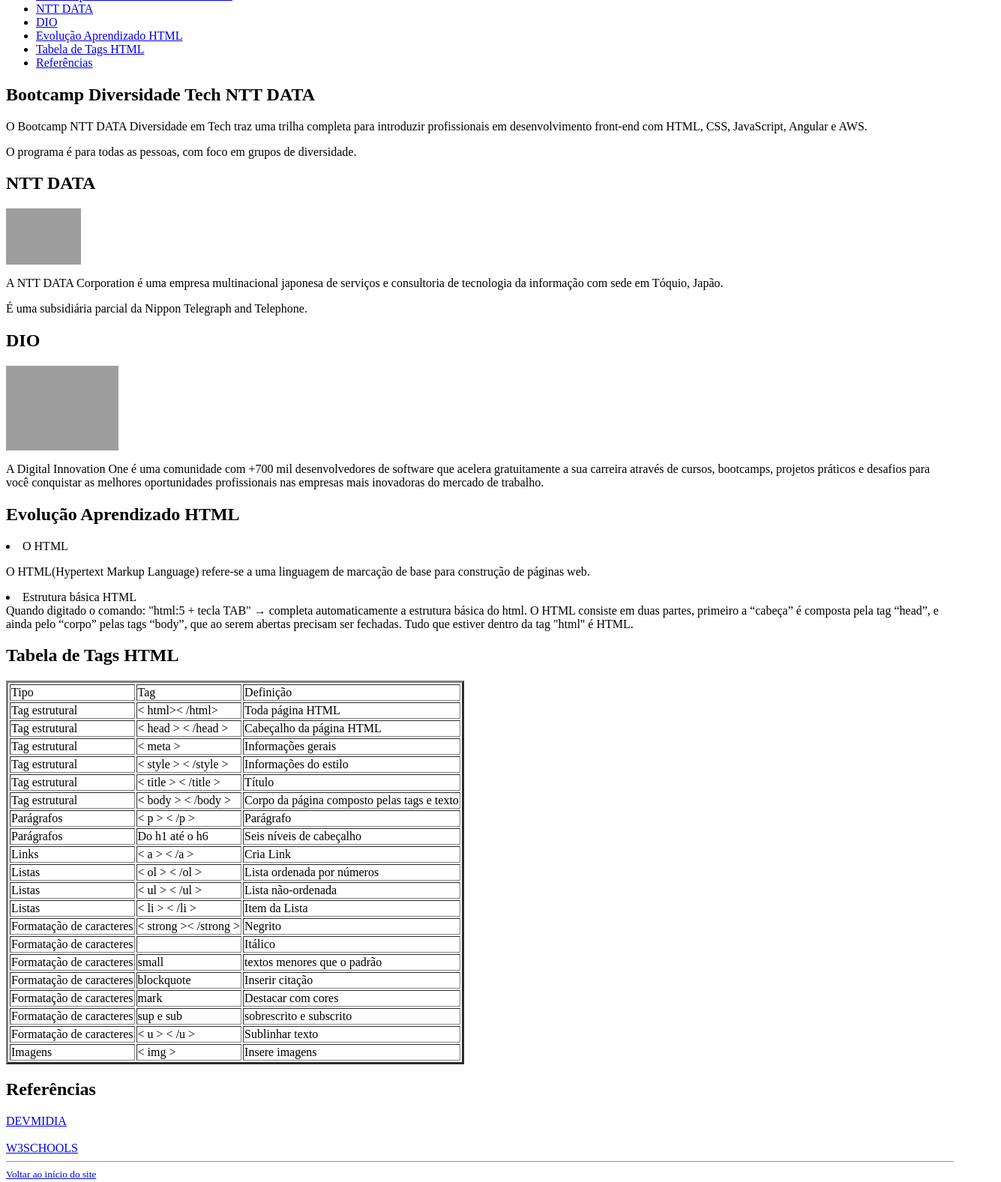
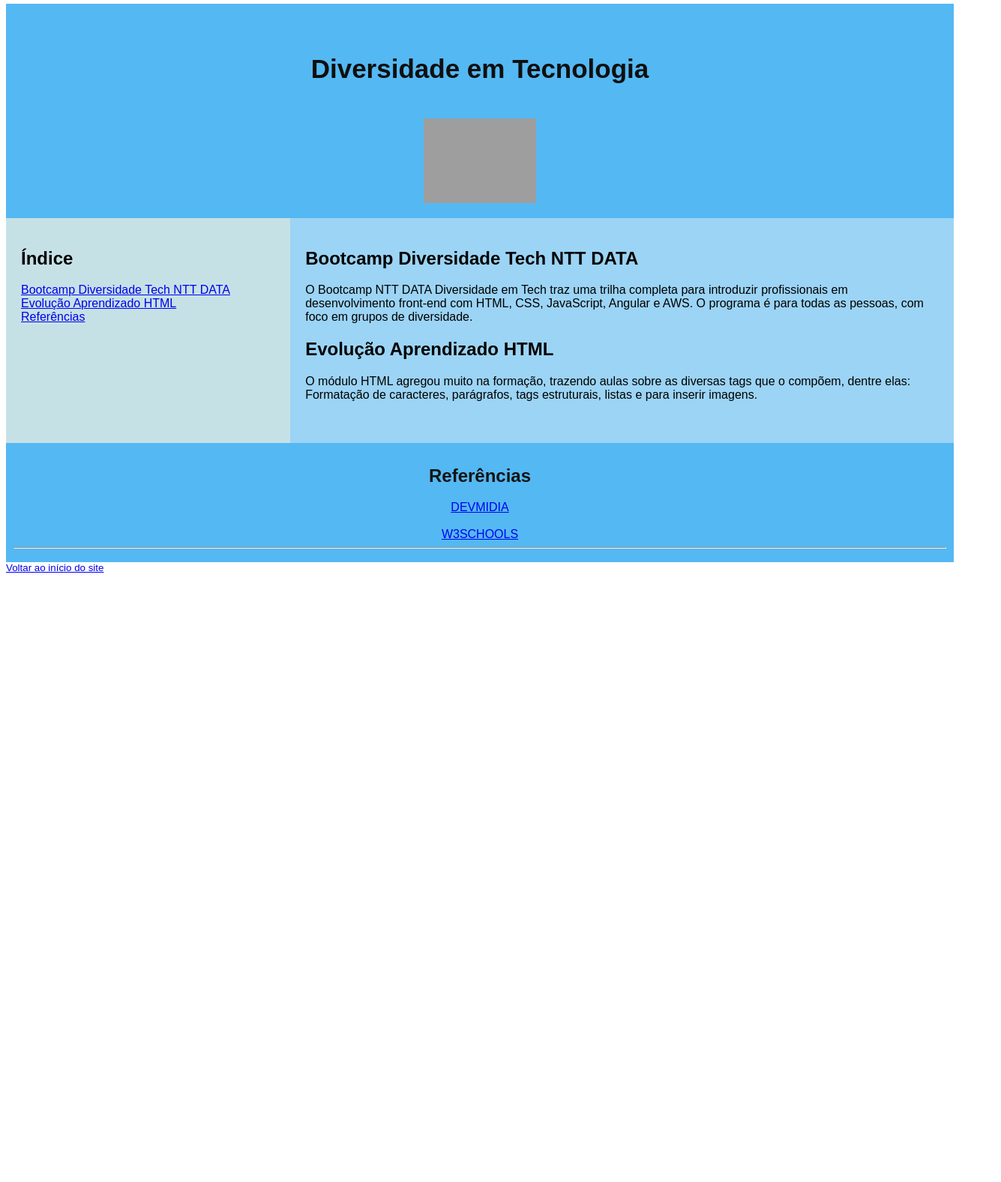
Before and after one commit to rosenirmaria13/Pagina-Web, a plain HTML site: page index.html in a window 1280 px wide. Shown: the part 271-1848 px from the top of the page at 75% size, 1335 px wide, since content can reach past the window. After the commit the page ends 1044 px from the top, so only its background shows below. Drawn offline with Linux system fonts and the light colour scheme; grey boxes are pictures that could not be loaded.

Commit message:
Second commit

```diff
--- a/index.html
+++ b/index.html
@@ -1,150 +1,88 @@
 <html>
 <head>
     <title>Página Principal</title>
+    <meta charset="utf-8">
+<meta name="viewport" content="width=device-width, initial-scale=1">
+<style>
+* {
+  box-sizing: border-box;
+}
+
+body {
+  font-family: Arial, Helvetica, sans-serif;
+}
+header {
+  background-color: rgba(56, 173, 241, 0.856);
+  padding: 20px;
+  text-align: center;
+  font-size: 35px;
+  color: rgb(15, 15, 15);
+}
+
+nav {
+  float: left;
+  width: 30%;
+  height: 300px;
+  background: rgb(198, 225, 230);
+  padding: 20px;
+}
+nav ul {
+  list-style-type: none;
+  padding: 0;
+}
+
+article {
+  float: left;
+  padding: 20px;
+  width: 70%;
+  background-color:rgb(156, 212, 245);
+  height: 300px;
+}
+section::after {
+  content: "";
+  display: table;
+  clear: both;
+}
+footer {
+  background-color:rgba(56, 173, 241, 0.856);
+  padding: 10px;
+  text-align: center;
+  color: rgb(20, 20, 20);
+}
+
+@media (max-width: 600px) {
+  nav, article {
+    width: 100%;
+    height: auto;
+  }
+}
+</style>
 </head>
-<body>
-    <h1 id="inicio">Bootcamp Diversidade Tech NTT DATA</h1>
+    <img width="1327" height="250" src='https://cdn.pixabay.com/photo/2020/07/31/08/49/diversity-5452363__340.jpg'/>
     <hr/>
-    <img width='150' src='https://hermes.digitalinnovation.one/tracks/cf84a1fb-27d1-48c0-847b-e4632ee16519.png'/>
+    <header>
+        <h4 id="inicio">Diversidade em Tecnologia</h4>
+        <img width='150' src='https://hermes.digitalinnovation.one/tracks/cf84a1fb-27d1-48c0-847b-e4632ee16519.png'/>
+    </header>
+
+    <section>
+        <nav>
     <h2>Índice</h2>
     <ul>
         <li><a href="#bootcamp">Bootcamp Diversidade Tech NTT DATA</a></li>
-        <li><a href="#NTT">NTT DATA</a></li>
-        <li><a href="#DIO">DIO</a></li>
         <li><a href="#evolucao">Evolução Aprendizado HTML</a></li>
-        <li><a href="#tabela">Tabela de Tags HTML</a></li>
         <li><a href="#referencias">Referências</a></li>
     </ul>
+    </nav>
+    <body>
+        <article>
     <h2 id="bootcamp">Bootcamp Diversidade Tech NTT DATA</h2>
-    <p>O Bootcamp NTT DATA Diversidade em Tech traz uma trilha completa para introduzir profissionais em desenvolvimento front-end com HTML, CSS, JavaScript, Angular e AWS.</p>
-    <p>O programa é para todas as pessoas, com foco em grupos de diversidade.</p>
-
-    <h2 id="NTT">NTT DATA</h2>
-    <img width='100' src='https://media-exp1.licdn.com/dms/image/C560BAQFaju6GXH61MQ/company-logo_200_200/0/1656691332385?e=2147483647&v=beta&t=s-dvhnDEq1ewhVpFwzvoNU94cWbNkPrRKTvfz2hwwWY'/>
-    <p>A NTT DATA Corporation é uma empresa multinacional japonesa de serviços e consultoria de tecnologia da informação com sede em Tóquio, Japão.</p>
-    <p>É uma subsidiária parcial da Nippon Telegraph and Telephone.</p>
-
-    <h2 id="DIO">DIO</h2>
-    <img width='150' src='https://hermes.digitalinnovation.one/assets/diome/logo.png'/>
-    <p>A Digital Innovation One é uma comunidade com +700 mil desenvolvedores de software que acelera gratuitamente a sua carreira através de cursos, bootcamps, projetos práticos e desafios para você conquistar as melhores oportunidades profissionais nas empresas mais inovadoras do mercado de trabalho.</p>
-    <h2 id="evolucao">Evolução Aprendizado HTML</h2>
-    <lu>
-        <li>O HTML</li>
-        <p>O HTML(Hypertext Markup Language) refere-se a uma linguagem de marcação de base para construção de páginas web.</p>
-        <li>Estrutura básica HTML</li>
-        Quando digitado o comando: "html:5   + tecla TAB" → completa automaticamente a estrutura básica do html. O HTML consiste em duas partes, primeiro a “cabeça” é composta pela tag “head”, e ainda pelo “corpo” pelas tags “body”, que ao serem abertas precisam ser fechadas. Tudo que estiver dentro da tag "html" é HTML.
-        </lu>
-
-        <h2 id="tabela">Tabela de Tags HTML</h2>
-
-        <table border="3">
-        <tr>
-            <td>Tipo</td>
-            <td>Tag</td>
-            <td>Definição</td>
-        </tr>
-        <tr>
-            <td>Tag estrutural</td>
-            <td>< html>< /html></td>
-            <td>Toda página HTML</td>
-        </tr>
-        <tr>
-            <td>Tag estrutural</td>
-            <td>< head > < /head ></td>
-            <td>Cabeçalho da página HTML</td>
-        </tr>
-        <tr>
-            <td>Tag estrutural</td>
-            <td>< meta ></td>
-            <td>Informações gerais</td>
-        </tr>
-        <tr>
-            <td>Tag estrutural</td>
-            <td>< style > < /style ></td>
-            <td>Informações do estilo</td>
-        </tr>
-        <tr>
-            <td>Tag estrutural</td>
-            <td>< title > < /title ></td>
-            <td>Título</td>
-        </tr>
-        <tr>
-            <td>Tag estrutural</td>
-            <td>< body > < /body >	</td>
-            <td>Corpo da página composto pelas tags e texto</td>
-        </tr>
-        <tr>
-            <td>Parágrafos</td>
-            <td>< p > < /p >	</td>
-            <td>Parágrafo</td>
-        </tr>
-        <tr>
-            <td>Parágrafos</td>
-            <td> Do h1 até o h6</td>
-            <td>Seis níveis de cabeçalho</td>
-        </tr>
-        <tr>
-            <td>Links</td>
-            <td>< a > < /a >	</td>
-            <td>Cria Link </td>
-        </tr>
-        <tr>
-            <td>Listas</td>
-            <td>< ol > < /ol ></td>
-            <td>Lista ordenada por números </td>
-        </tr>
-        <tr>
-            <td>Listas</td>
-            <td>< ul > < /ul ></td>
-            <td>Lista não-ordenada</td>
-        </tr>
-        <tr>
-            <td>Listas</td>
-            <td>< li > < /li ></td>
-            <td>Item da Lista</td>
-        </tr>
-        <tr>
-            <td>Formatação de caracteres</td>
-            <td>< strong >< /strong ></td>
-            <td>Negrito</td>
-        </tr>
-        <tr>
-            <td>Formatação de caracteres</td>
-            <td><i></td>
-            <td>Itálico</td>
-        </tr>
-        <tr>
-            <td>Formatação de caracteres</td>
-            <td>small</td>
-            <td>textos menores que o padrão</td>
-        </tr>
-        <tr>
-            <td>Formatação de caracteres</td>
-            <td>blockquote</td>
-            <td>Inserir citação</td>
-        </tr>
-        <tr>
-            <td>Formatação de caracteres</td>
-            <td>mark</td>
-            <td>Destacar com cores</td>
-        </tr>
-        <tr>
-            <td>Formatação de caracteres</td>
-            <td>sup e sub</td>
-            <td>sobrescrito e subscrito</td>
-        </tr>
-        <tr>
-            <td>Formatação de caracteres</td>
-            <td>< u > < /u ></td>
-            <td>Sublinhar texto</td>
-        </tr>
-        <tr>
-            <td>Imagens</td>
-            <td>< img ></td>
-            <td>Insere imagens</td>
-        </tr>
-        </table>
-
+    <p>O Bootcamp NTT DATA Diversidade em Tech traz uma trilha completa para introduzir profissionais em desenvolvimento front-end com HTML, CSS, JavaScript, Angular e AWS. O programa é para todas as pessoas, com foco em grupos de diversidade.</p>
+    <h2>Evolução Aprendizado HTML</h2>
+    <p>O módulo HTML agregou muito na formação, trazendo aulas sobre as diversas tags que o compõem, dentre elas: Formatação de caracteres, parágrafos, tags estruturais, listas e para inserir imagens.</p>
+        </article>
+</section>
+<footer>
         <h2 id="referencias">Referências</h2>
         <a href="https://www.devmedia.com.br/html-basico-codigos-html/16596" target="_blank">DEVMIDIA</a>
         <br>
@@ -152,7 +90,7 @@
         <a href="https://www.w3schools.com/html/html_basic.asp" target="_blank">W3SCHOOLS</a>
 
         <hr>
-    <small><a href='#inicio'>Voltar ao início do site</a></small>
-
+</footer>
 </body>
+<small><a href='#inicio'>Voltar ao início do site</a></small>
 </html>
```
